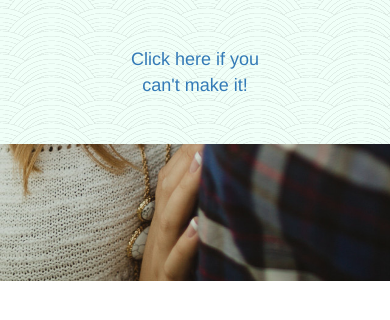
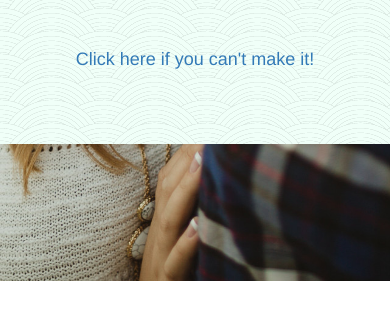
Before and after one commit to bcary/CaryWedding, a website: page index.html in a window 390 px wide. Shown: the part 656-976 px from the top of the page. Drawn offline with nearby package versions, Linux system fonts and the light colour scheme; some packages are replaced by stand-ins of ours; no server answers; files whose address does not match are found by name.

Commit message:
fix mobile regrets section

```diff
--- a/index.html
+++ b/index.html
@@ -67,7 +67,7 @@
             <h4 id="regretsConfirmationMessage" style="display:none;">Thank you for your response, we will miss you!</h4>
             <h4 id="rsvpConfirmationMessage" style="display:none;">Can't wait to see you!</h4>
         </div>
-        <div id="regretsDiv" class="col-md-4 col-md-offset-4 col-xs-6 col-xs-offset-3">
+        <div id="regretsDiv" class="col-md-4 col-md-offset-4 col-xs-10 col-xs-offset-1">
             <a id="regretsLink">Click here if you can't make it!</a>
             <h5 id="regretsHeader" style="display:none;">Can't Make It!</h5>
             <input id="regretsName" type="text" class="form-control" placeholder="Name" style="display:none;" maxlength="100">
```
